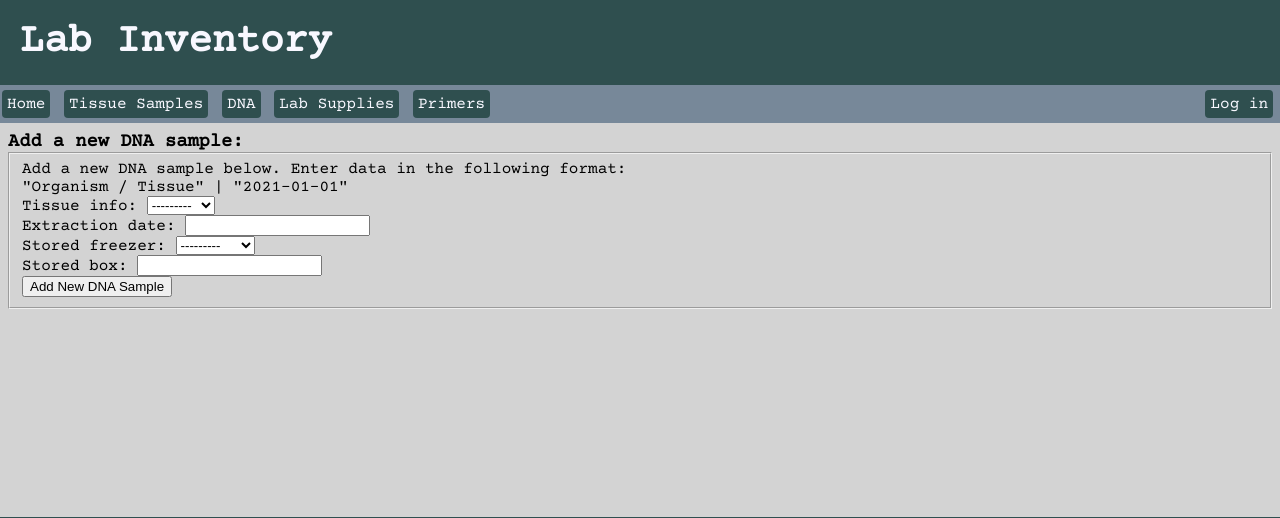
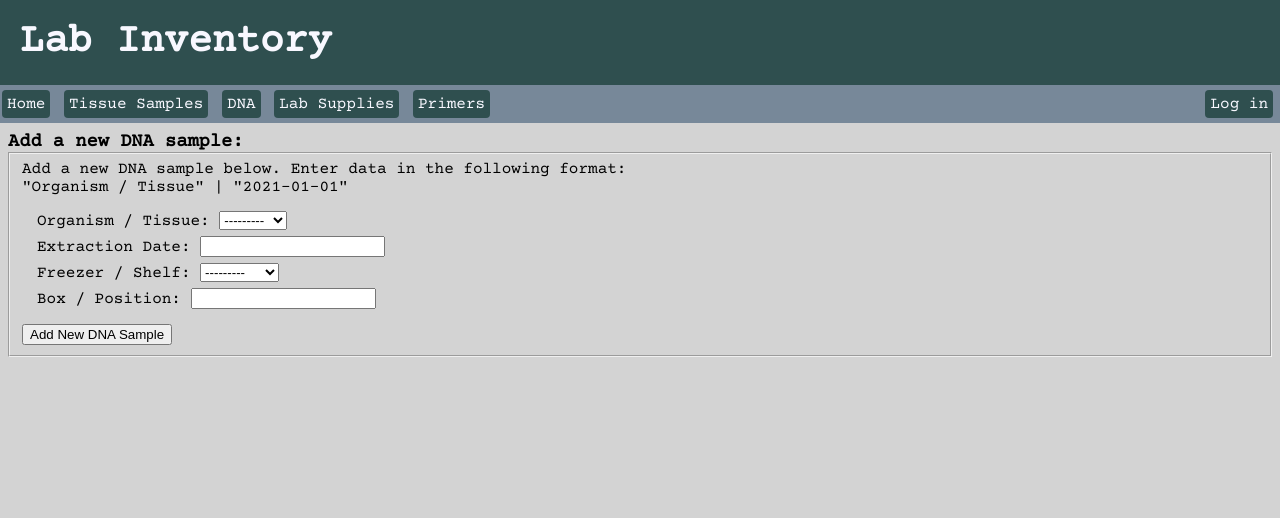
Before and after one commit to alinasansevich/lab-inventory, a Django app: page /new_dna/ in a window 1280 px wide. Shown: the top 518 px of the page. Run offline with Django 3.2, Linux system fonts and the light colour scheme; tables that the repository leaves empty hold one stand-in row (values such as "Sample post").

Commit message:
Changed form styling for new_dna.html.

```diff
--- a/lab_inventory/static/lab_inventory/tables-styles.css
+++ b/lab_inventory/static/lab_inventory/tables-styles.css
@@ -7,8 +7,20 @@
 #A9A9A9 - DarkGray
 #778899 - LightSlateGray
 
+https://stackoverflow.com/questions/18742261/django-what-is-the-best-way-to-format-forms
+*/
 
-*/
+th, td {
+  padding: 5px;
+}
+
+.form-wrapper {
+  padding: 12px;
+}
+
+.fieldWrapper {
+  padding: 3px;
+}
 
 .container {
   padding: 8px;
@@ -32,7 +44,24 @@
   margin-top: 8px;
 }
 
-/*.subheader-links {
+#primers-table {
+  table-layout: auto;
+  width: 100%;
+}
+
+
+/*
+#myTable tr td:first-child {
+  width: 100px;
+}
+#myTable tr td:nth-child(2) {
+  width: 200px;
+}
+#myTable tr td:last-child {
+  width: 300px;
+}
+
+.subheader-links {
   color: #F8F8FF;
   background: #778899;
   padding: 10px;
--- a/lab_inventory/templates/lab_inventory/dna.html
+++ b/lab_inventory/templates/lab_inventory/dna.html
@@ -6,10 +6,9 @@
 <link rel="stylesheet" type="text/css" href="{% static 'lab_inventory/tables-styles.css' %}">
 
   <div class="container">
-
     <h2>DNA Samples</h2>
-
       <table>
+      <col span="1" class="wide">
         <tr>
           <th>Organism / Tissue</th>
           <th>Extraction Date</th>
--- a/lab_inventory/templates/lab_inventory/new_dna.html
+++ b/lab_inventory/templates/lab_inventory/new_dna.html
@@ -11,10 +11,32 @@
         <p>Add a new DNA sample below. Enter data in the following format:<br>
          "Organism / Tissue"   |   "2021-01-01"
         </p>
-        <form action="{% url 'lab_inventory:new_dna' %}" method='post'>
+        <form action="/contact/" method="post">
           {% csrf_token %}
-          {{ form.as_p }} <!-- 'as_p' modifier: all form elements will be rendered in paragraph format  -->
-          <button name="submit">Add New DNA Sample</button>
+          <div class="form-wrapper">
+            {{ form.non_field_errors }}
+            <div class="fieldWrapper">
+                {{ form.tissue_info.errors }}
+                <label for="id_tissue_info">Organism / Tissue:</label>
+                {{ form.tissue_info }}
+            </div>
+            <div class="fieldWrapper">
+                {{ form.extraction_date.errors }}
+                <label for="id_extraction_date">Extraction Date:</label>
+                {{ form.extraction_date }}
+            </div>
+            <div class="fieldWrapper">
+                {{ form.stored_freezer.errors }}
+                <label for="id_stored_freezer">Freezer / Shelf:</label>
+                {{ form.stored_freezer }}
+            </div>
+            <div class="fieldWrapper">
+                {{ form.stored_box.errors }}
+                <label for="id_stored_box">Box / Position:</label>
+                {{ form.stored_box }}
+            </div>
+          </div>
+        <button name="submit">Add New DNA Sample</button>
         </form>
       </fieldset>
   </div>
--- a/lab_inventory/templates/lab_inventory/primers.html
+++ b/lab_inventory/templates/lab_inventory/primers.html
@@ -8,9 +8,7 @@
   <div class="container">
     <h2>PCR Primers</h2>
 
-    <table>
-      <col span="1" class="narrow">
-      <col span="2" class="wide">
+    <table id="primers-table">
       <tr>
         <th>Primer Name</th>
         <th>Primer Sequence</th>
--- a/lab_inventory/templates/lab_inventory/supplies.html
+++ b/lab_inventory/templates/lab_inventory/supplies.html
@@ -6,9 +6,7 @@
 <link rel="stylesheet" type="text/css" href="{% static 'lab_inventory/tables-styles.css' %}">
 
   <div class="container">
-
     <h2>Lab Supplies</h2>
-
       <table>
       <col span="1" class="wide">
         <tr>
--- a/lab_inventory/templates/lab_inventory/tissues.html
+++ b/lab_inventory/templates/lab_inventory/tissues.html
@@ -8,6 +8,7 @@
   <div class="container">
     <h2>Tissue Samples</h2>
       <table>
+      <col span="1" class="wide">
         <tr>
           <th>Organism / Tissue</th>
           <th>Date Received</th>
```
Lines whose indentation alone changed are shown as unchanged.
